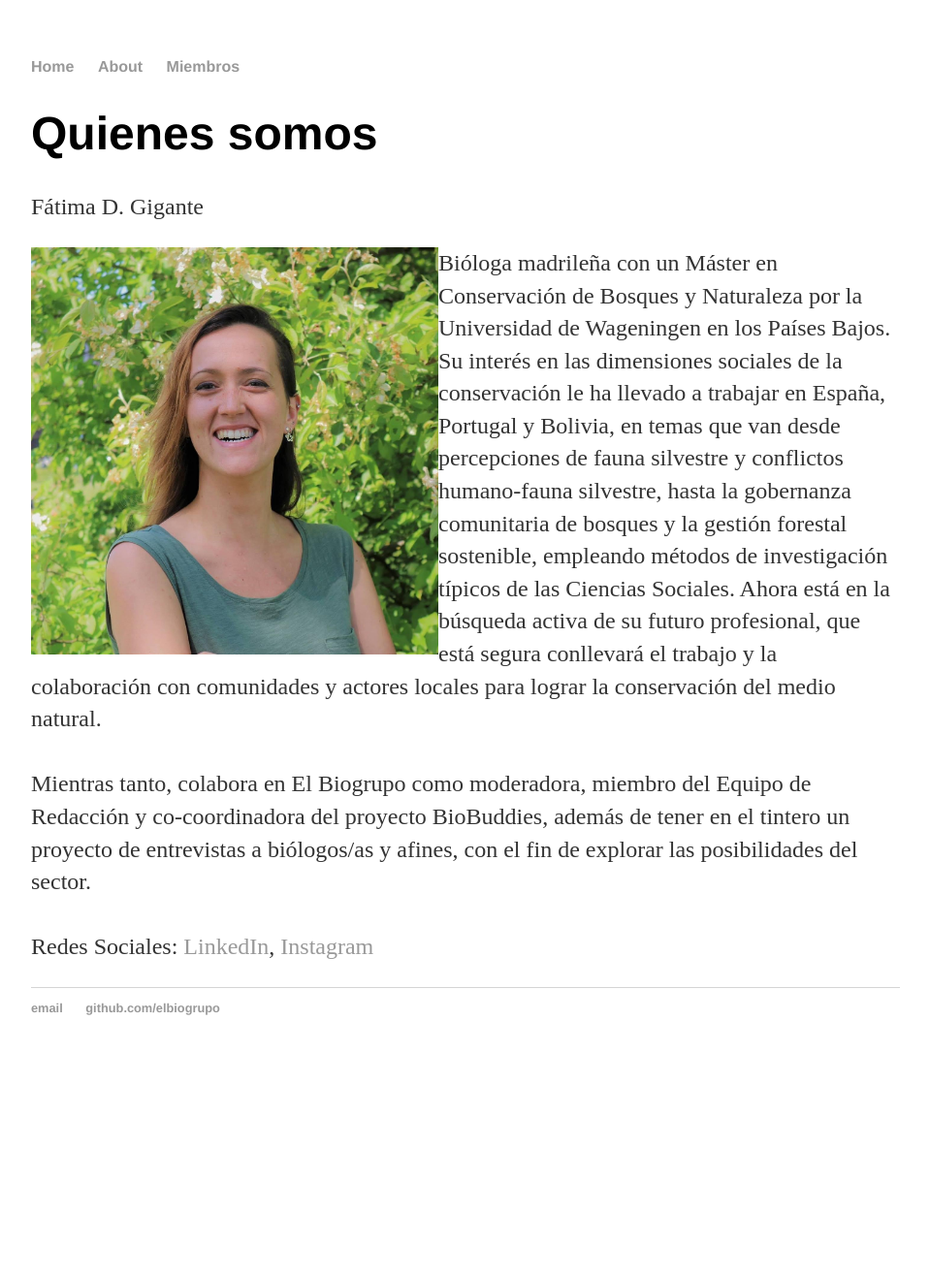
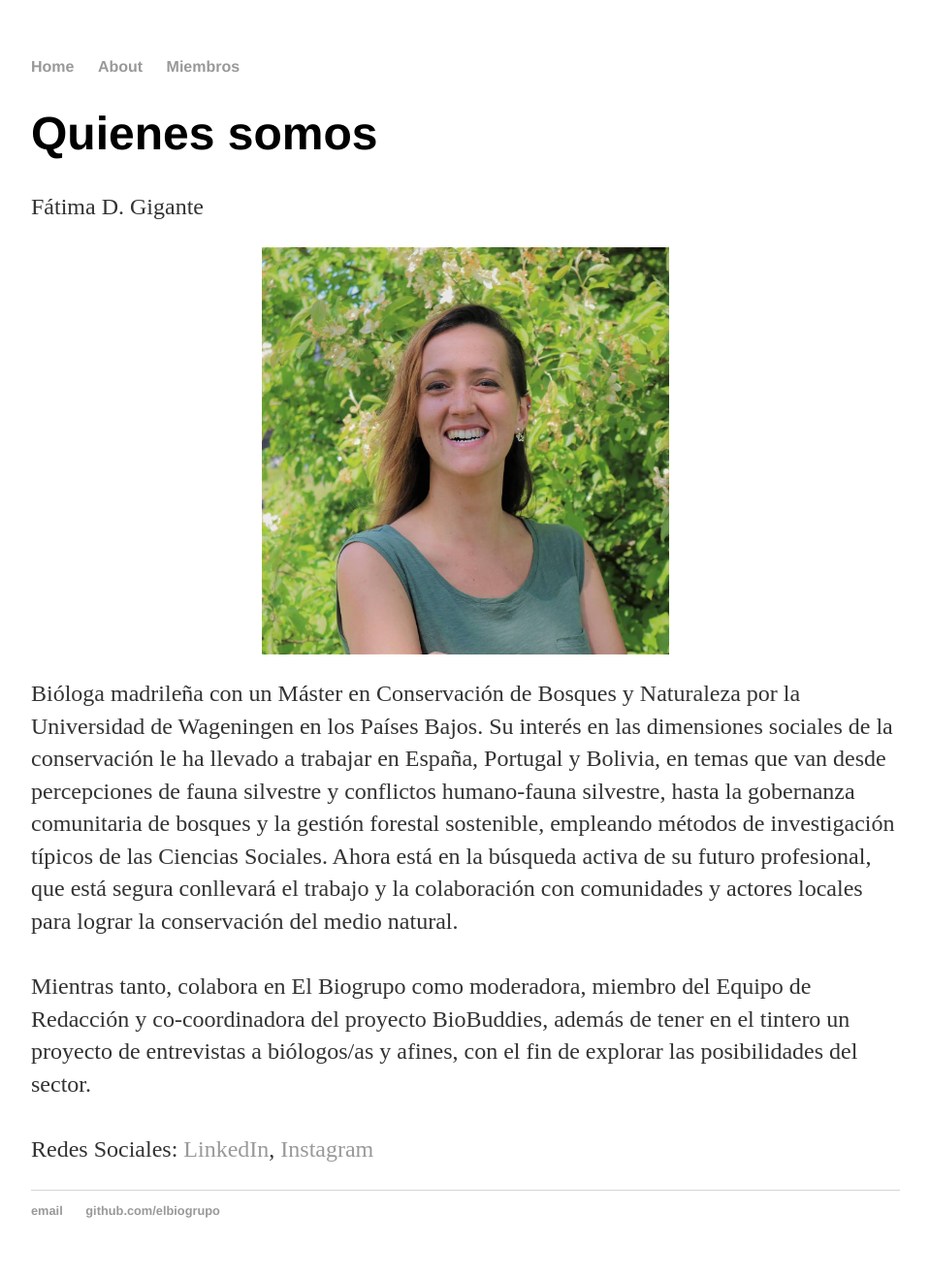
Before and after one commit to elbiogrupo/elbiogrupo.github.io, a Jekyll site: the page built from miembros/index.html, in a window 1280 px wide. Shown: the whole page at 97% size, without its empty margins (160-1119 px from the left). Built offline with Jekyll 4.4.1, drawn with Linux system fonts in a browser that asks for light colours; before the commit the page ends 1107 px from its top, so only the background shows below that.

Commit message:
Update index.html

```diff
--- a/miembros/index.html
+++ b/miembros/index.html
@@ -5,7 +5,10 @@
 <div class="blurb">
 	<h1>Quienes somos</h1>
 	<p>Fátima D. Gigante</p>
-	<img src="{{site.url}}/image/FotoBio_Fátima.jpg" width="420" height="420" align="left" style="display: block; margin: auto;" />
+	<img src="{{site.url}}/image/FotoBio_Fátima.jpg" width="420" height="420" #hp  {
+float: none;
+ margin: 0 15px 0 0;
+} style="display: block; margin: auto;" />
 	<p>Bióloga madrileña con un Máster en Conservación de Bosques y Naturaleza por la Universidad de Wageningen en los Países Bajos. Su interés en las dimensiones sociales de la conservación le ha llevado a trabajar en España, Portugal y Bolivia, en temas que van desde percepciones de fauna silvestre y conflictos humano-fauna silvestre, hasta la gobernanza comunitaria de bosques y la gestión forestal sostenible, empleando métodos de investigación típicos de las Ciencias Sociales. Ahora está en la búsqueda activa de su futuro profesional, que está segura conllevará el trabajo y la colaboración con comunidades y actores locales para lograr la conservación del medio natural.
 <br>
 
```
